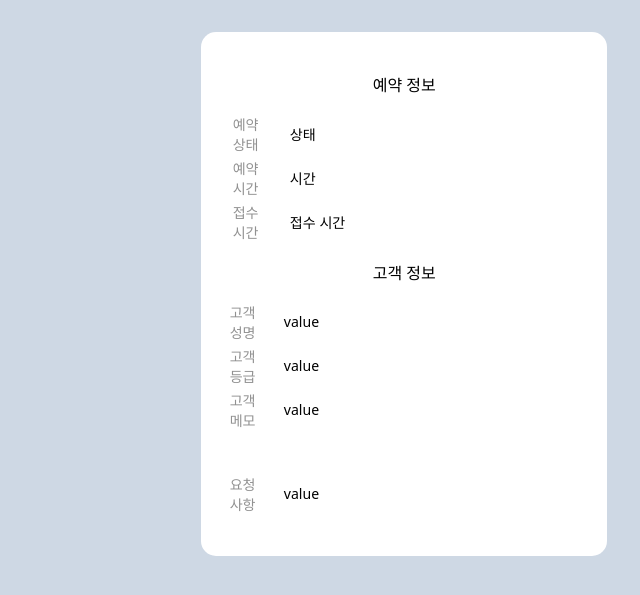
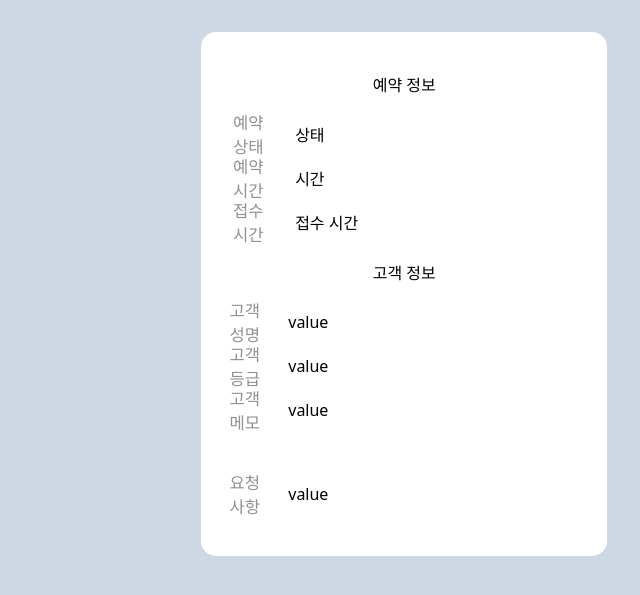
Before and after one commit to tjdwp0211/reservation-task, a website built with webpack: page src/index.html in a window 1280 px wide. Shown: the part 93-688 px from the top of the page, without its empty margins (543-1183 px from the left). Built offline with nearby package versions, Linux system fonts and the light colour scheme; no server answers.

Commit message:
Fix: safari issue
- Fix responsive UI issue in safari browser

```diff
--- a/src/styles/components/reservationDetails/index.css
+++ b/src/styles/components/reservationDetails/index.css
@@ -8,10 +8,10 @@
 }
 
 div > dd {
-  font-size: clamp(12px, 1.1vw, 16px);
+  font-size: clamp(12px, 1.3vw, 16px);
 }
 div > dt {
-  font-size: clamp(14px, 1.1vw, 28px);
+  font-size: clamp(14px, 1.3vw, 20px);
 }
 
 .grid-area {
--- a/src/styles/index.css
+++ b/src/styles/index.css
@@ -1,10 +1,9 @@
 body {
   width: calc(100vw - 20px);
-  height: 100vh;
+  height: calc(100vh - 32px);
   margin: 0;
   background-color: #ced8e4;
   padding: 24px 8px 8px 8px;
-  overflow: hidden;
   display: flex;
   gap: 12px;
   align-items: center;
@@ -19,6 +18,7 @@ body > main {
   gap: 8px;
   width: clamp(320px, 100%, 1024px);
   height: 655px;
+  min-height: 655px;
 }
 
 main > h1 {
```
